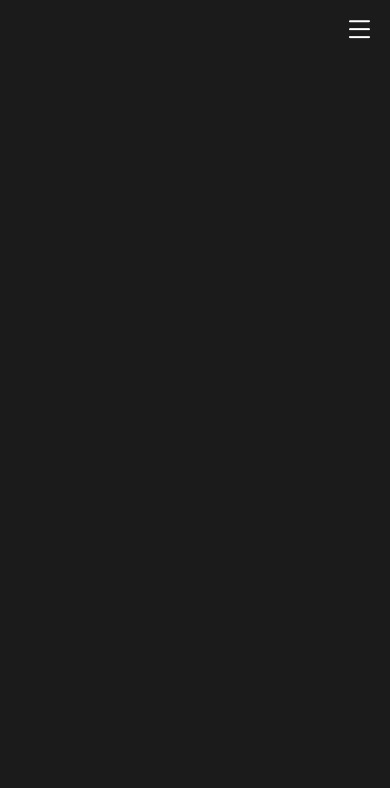
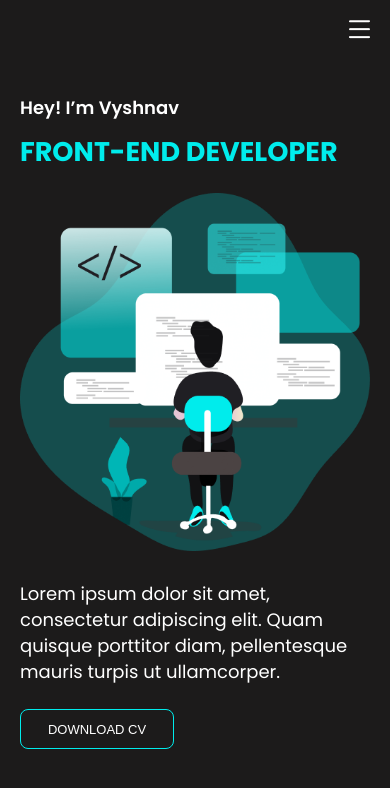
Before and after one commit to Vyshnav-KS/portfolio, a React (Create React App) app: page / in a window 390 px wide. Shown: the top 788 px of the page. Built offline with nearby package versions, Linux system fonts and the light colour scheme.

Commit message:
home mobile

```diff
--- a/src/App.js
+++ b/src/App.js
@@ -17,8 +17,8 @@ function App() {
 		return (
 			<BrowserRouter>
 				<div className="app">
+					<NavBar />
 					<Switch>
-						<NavBar />
 						<Route path="/" component={HomeMob} exact></Route>
 					</Switch>
 				</div>
--- a/src/pages/Mobile/HomeMob.js
+++ b/src/pages/Mobile/HomeMob.js
@@ -1,7 +1,71 @@
+import { css, StyleSheet } from "aphrodite";
 import React from "react";
+import Dev from "../../assets/images/wdev.png";
 
 const HomeMobile = () => {
-	return <div>Helllo</div>;
+	return (
+		<div className={css(styles.root)}>
+			<div className={css(styles.container)}>
+				<div className={css(styles.name)}>Hey! I’m Vyshnav</div>
+				<div className={css(styles.title)}>FRONT-END DEVELOPER</div>
+				<img src={Dev} alt="" className={css(styles.dev)} />
+				<div className={css(styles.description)}>
+					Lorem ipsum dolor sit amet, consectetur adipiscing elit. Quam quisque
+					porttitor diam, pellentesque mauris turpis ut ullamcorper.
+				</div>
+				<button className={css(styles.button)}> DOWNLOAD CV </button>
+			</div>
+		</div>
+	);
 };
+const styles = StyleSheet.create({
+	root: {
+		alignItems: "center",
+		marginLeft: 20,
+		marginRight: 20,
+	},
+	container: {
+		display: "flex",
+		flexDirection: "column",
+		width: "100%",
+	},
+	name: {
+		color: "#ffffff",
+		fontSize: 18,
+		lineHeight: "27px",
+		marginTop: 28,
+		fontWeight: 600,
+	},
+	title: {
+		marginTop: 10,
+		fontSize: 27,
+		lineHeight: "42px",
+		// letterSpacing: ".02em",
+		fontWeight: "bold",
+		color: "#00ECEC",
+	},
+	dev: {
+		marginTop: 20,
+	},
+	description: {
+		marginTop: 30,
+		fontSize: 18,
+		lineHeight: "26px",
+		color: "#ffffff",
+	},
+	button: {
+		background: "transparent",
+		border: "1px solid #00ECEC",
+		width: 154,
+		height: 40,
+		borderRadius: 8,
+		fontSize: 13,
+		marginTop: 24,
+		fontWeight: 500,
+		textAlign: "center",
+		alignItems: "center",
+		color: "#ffffff",
+	},
+});
 
 export default HomeMobile;
```
